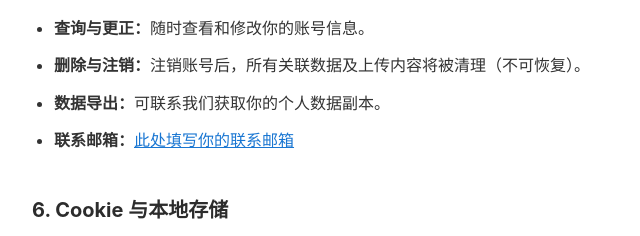
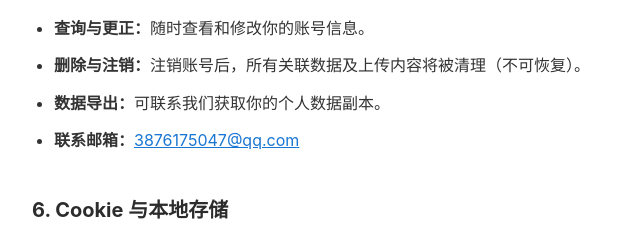
Before and after one commit to the1234556789/project-pioneer, a plain HTML site: page legal/privacy.html in a window 1280 px wide. Shown: the part 1384-1620 px from the top of the page, 188-828 px from the left. Drawn offline with Linux system fonts and the light colour scheme.

Commit message:
Update privacy.html

```diff
--- a/legal/privacy.html
+++ b/legal/privacy.html
@@ -68,7 +68,7 @@
   <li><strong>查询与更正：</strong>随时查看和修改你的账号信息。</li>
   <li><strong>删除与注销：</strong>注销账号后，所有关联数据及上传内容将被清理（不可恢复）。</li>
   <li><strong>数据导出：</strong>可联系我们获取你的个人数据副本。</li>
-  <li><strong>联系邮箱：</strong><a href="mailto:此处填写你的联系邮箱">此处填写你的联系邮箱</a></li>
+  <li><strong>联系邮箱：</strong><a href="mailto:3876175047@qq.com">3876175047@qq.com</a></li>
 </ul>
 
 <h2>6. Cookie 与本地存储</h2>
```
